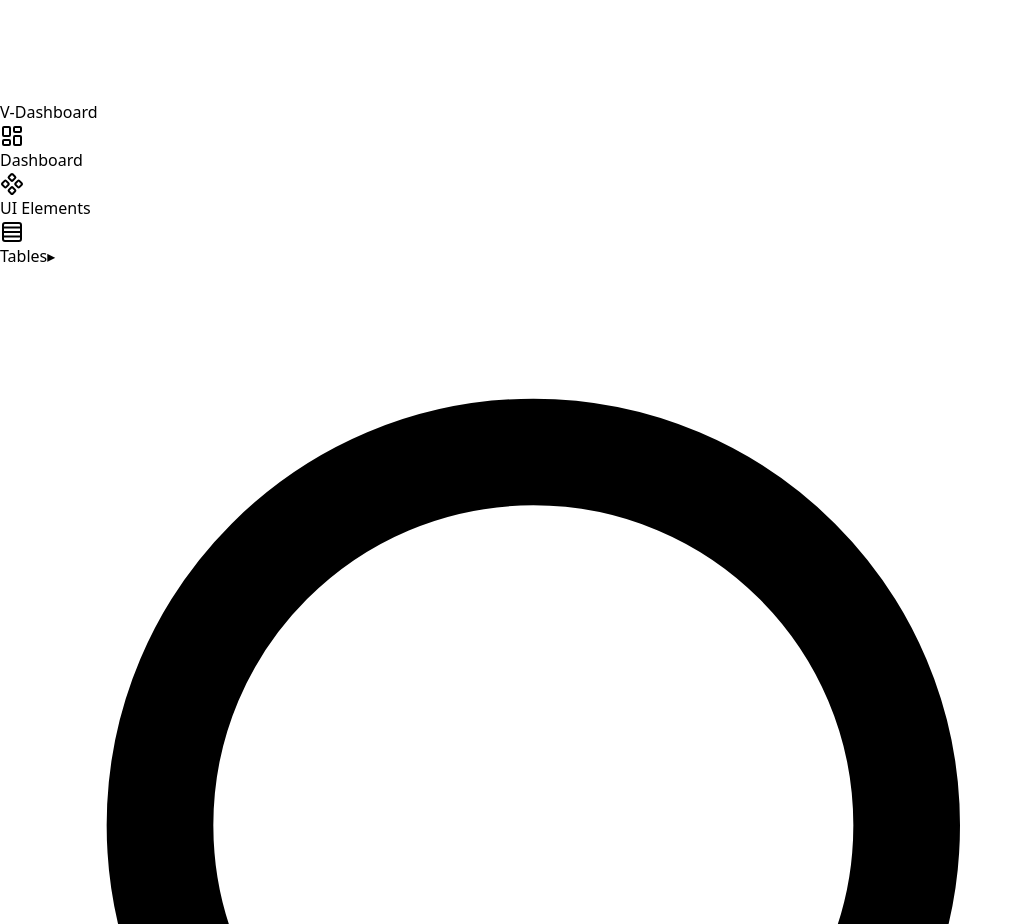
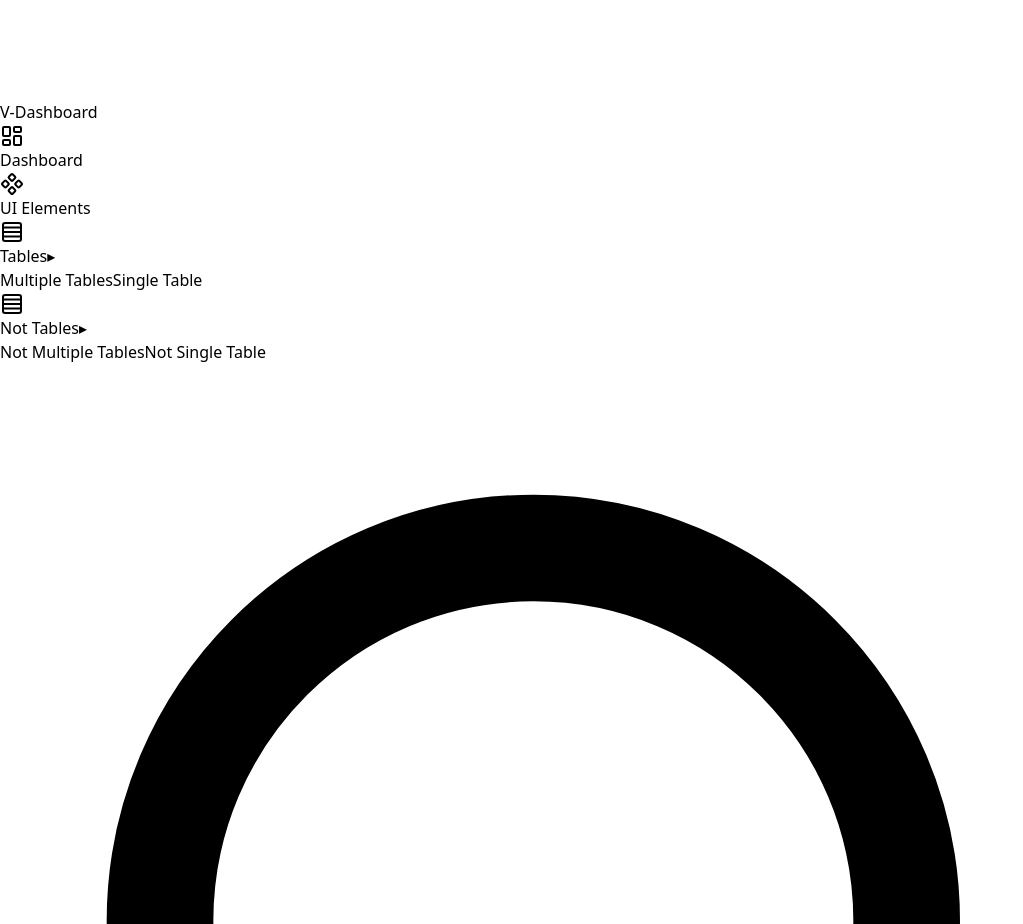
Before and after one commit to mohosin2126/react-dashboard-layout, a React (Vite) app: page / in a window 1280 px wide. Shown: the part 1180-2104 px from the top of the page, without its empty margins (0-1023 px from the left). Built offline with nearby package versions, Linux system fonts and the light colour scheme.

Commit message:
added toggle menu and fixed some issue

```diff
--- a/src/component/layout/header/index.jsx
+++ b/src/component/layout/header/index.jsx
@@ -7,18 +7,16 @@ export default function Header({isOpen,setIsOpen}){
 
     return (
         <>
-            <header className="flex items-center justify-between px-6 py-4 bg-white border-b-4 border-indigo-600">
+            <header className="flex items-center justify-between px-6 py-4 bg-white border-b border-indigo-400">
                 <div className="flex items-center">
                     <button
                         className="text-gray-500 focus:outline-none lg:hidden"
-                        onClick={() => setIsOpen(true)}
-                    >
+                        onClick={() => setIsOpen(true)}>
                         <svg
                             className="w-6 h-6"
                             viewBox="0 0 24 24"
                             fill="none"
-                            xmlns="http://www.w3.org/2000/svg"
-                        >
+                            xmlns="http://www.w3.org/2000/svg">
                             <path
                                 d="M4 6H20M4 12H20M4 18H11"
                                 stroke="currentColor"
--- a/src/component/layout/nav-item/index.jsx
+++ b/src/component/layout/nav-item/index.jsx
@@ -1,34 +1,43 @@
-import { useState } from "react";
 import { Link, useLocation } from "react-router-dom";
 
-export default function NavItem({ to, icon: Icon, label, submenu }){
+export default function NavItem({ to, icon: Icon, label, submenu, openSubmenu, handleSubmenuToggle, closeAllSubmenus }) {
     const location = useLocation();
     const activeClass = 'bg-gray-600 bg-opacity-25 text-gray-100 border-gray-100';
-    const inactiveClass =
-        'border-gray-900 text-gray-500 hover:bg-gray-600 hover:bg-opacity-25 hover:text-gray-100';
+    const inactiveClass = 'border-gray-900 text-gray-500 hover:bg-gray-600 hover:bg-opacity-25 hover:text-gray-100';
 
-    const [isOpen, setIsOpen] = useState(false);
+    const handleClick = () => {
+        if (!submenu) {
+            closeAllSubmenus();
+        }
+    };
 
-    const toggleSubmenu = () => {
-        setIsOpen((prev) => !prev);
-    };
+    const isSubmenuOpen = openSubmenu === label;
 
     return (
         <div>
-            {/* This div handles the click for submenu toggling, if applicable */}
-            <div onClick={submenu ? toggleSubmenu : null} className={`flex items-center px-6 py-2 mt-4 duration-200 border-l-4 cursor-pointer ${
-                location.pathname === to ? activeClass : inactiveClass
-            }`}>
-                <Link to={to} className="flex items-center w-full">
-                    <Icon />
-                    <span className="mx-4">{label}</span>
-                    {submenu && <span className={`ml-auto ${isOpen ? "transform rotate-90" : ""}`}>▸</span>}
-                </Link>
+            <div
+                onClick={submenu ? () => handleSubmenuToggle(label) : handleClick}
+                className={`flex items-center px-6 py-2 mt-4 duration-200 border-l-4 cursor-pointer ${
+                    location.pathname === to ? activeClass : inactiveClass
+                }`}
+            >
+                {!submenu ? (
+                    <Link to={to} className="flex items-center w-full">
+                        <Icon />
+                        <span className="mx-4">{label}</span>
+                    </Link>
+                ) : (
+                    <div className="flex items-center w-full">
+                        <Icon />
+                        <span className="mx-4">{label}</span>
+                        <span className={`ml-auto ${isSubmenuOpen ? "transform rotate-90" : ""}`}>▸</span>
+                    </div>
+                )}
             </div>
 
             {/* Render submenu if it exists and is open */}
-            {submenu && isOpen && (
-                <div className="ml-6">
+            {submenu && (
+                <div className={`ml-6 overflow-hidden transition-all duration-300 ${isSubmenuOpen ? "max-h-40" : "max-h-0"}`}>
                     {submenu.map((item) => (
                         <Link
                             key={item.to}
@@ -44,4 +53,4 @@ export default function NavItem({ to, icon: Icon, label, submenu }){
             )}
         </div>
     );
-};
+}
--- a/src/component/layout/sidebar/index.jsx
+++ b/src/component/layout/sidebar/index.jsx
@@ -1,8 +1,39 @@
-
 import { Component, LayoutDashboard, Rows4 } from "lucide-react";
 import NavItem from "../nav-item/index.jsx";
+import { useState } from "react";
+
+const menuItems = [
+    { to: "/dashboard", icon: LayoutDashboard, label: "Dashboard" },
+    { to: "/ui-elements", icon: Component, label: "UI Elements" },
+    {
+        icon: Rows4,
+        label: "Tables",
+        submenu: [
+            { to: "/tables/multiple", label: "Multiple Tables" },
+            { to: "/tables/single", label: "Single Table" },
+        ],
+    },
+    {
+        icon: Rows4,
+        label: "Not Tables",
+        submenu: [
+            { to: "/tables/not-multiple", label: "Not Multiple Tables" },
+            { to: "/tables/not-single", label: "Not Single Table" },
+        ],
+    },
+];
 
 export default function Sidebar({ isOpen, setIsOpen }) {
+    const [openSubmenu, setOpenSubmenu] = useState(null);
+
+    const handleSubmenuToggle = (label) => {
+        setOpenSubmenu((prev) => (prev === label ? null : label));
+    };
+
+    const closeAllSubmenus = () => {
+        setOpenSubmenu(null);
+    };
+
     return (
         <>
             <div className="flex">
@@ -14,9 +45,7 @@ export default function Sidebar({ isOpen, setIsOpen }) {
                 {/* End Backdrop */}
 
                 <div
-                    className={`fixed inset-y-0 left-0 z-30 w-64 overflow-y-auto transition duration-300 transform bg-gray-900 lg:translate-x-0 lg:static lg:inset-0 ${
-                        isOpen ? 'translate-x-0 ease-out' : '-translate-x-full ease-in'
-                    }`}
+                    className={`fixed inset-y-0 left-0 z-30 w-64 overflow-y-auto transition duration-300 transform bg-gray-900 lg:translate-x-0 lg:static lg:inset-0 ${isOpen ? 'translate-x-0 ease-out' : '-translate-x-full ease-in'}`}
                 >
                     <div className="flex items-center justify-center mt-8">
                         <div className="flex items-center">
@@ -34,22 +63,23 @@ export default function Sidebar({ isOpen, setIsOpen }) {
                                     fill="white"
                                 />
                             </svg>
-
                             <span className="mx-2 text-2xl font-semibold text-white">V-Dashboard</span>
                         </div>
                     </div>
 
                     <nav className="mt-10">
-                        <NavItem to="/dashboard" icon={LayoutDashboard} label="Dashboard" />
-                        <NavItem to="/ui-elements" icon={Component} label="UI Elements" />
-                        <NavItem
-                            icon={Rows4}
-                            label="Tables"
-                            submenu={[
-                                { to: "/tables/multiple", label: "Multiple Tables" },
-                                { to: "/tables/single", label: "Single Table" },
-                            ]}
-                        />
+                        {menuItems.map((item, index) => (
+                            <NavItem
+                                key={index}
+                                to={item.to}
+                                icon={item.icon}
+                                label={item.label}
+                                submenu={item.submenu}
+                                openSubmenu={openSubmenu}
+                                handleSubmenuToggle={handleSubmenuToggle}
+                                closeAllSubmenus={closeAllSubmenus}
+                            />
+                        ))}
                     </nav>
                 </div>
             </div>
```
